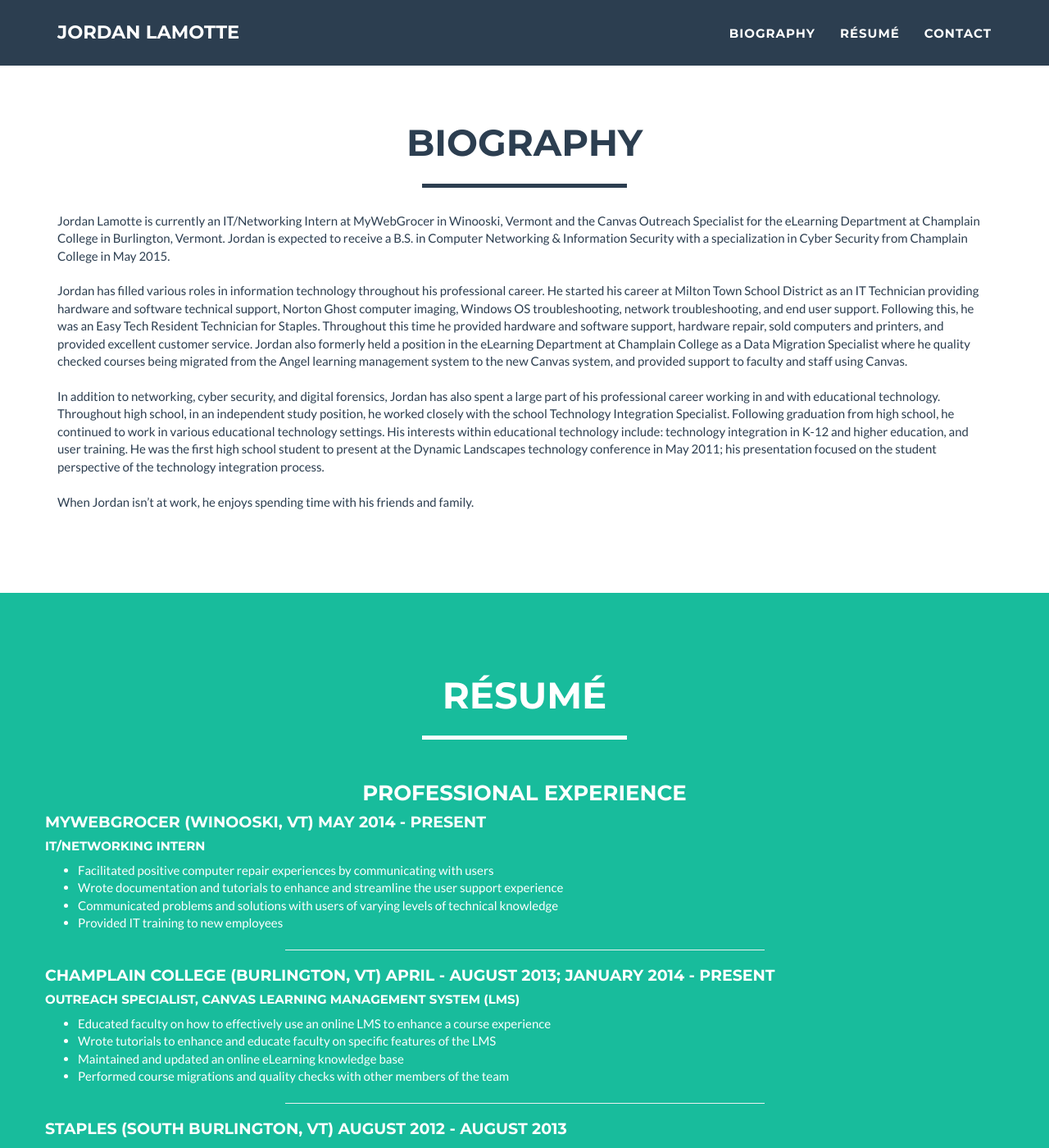
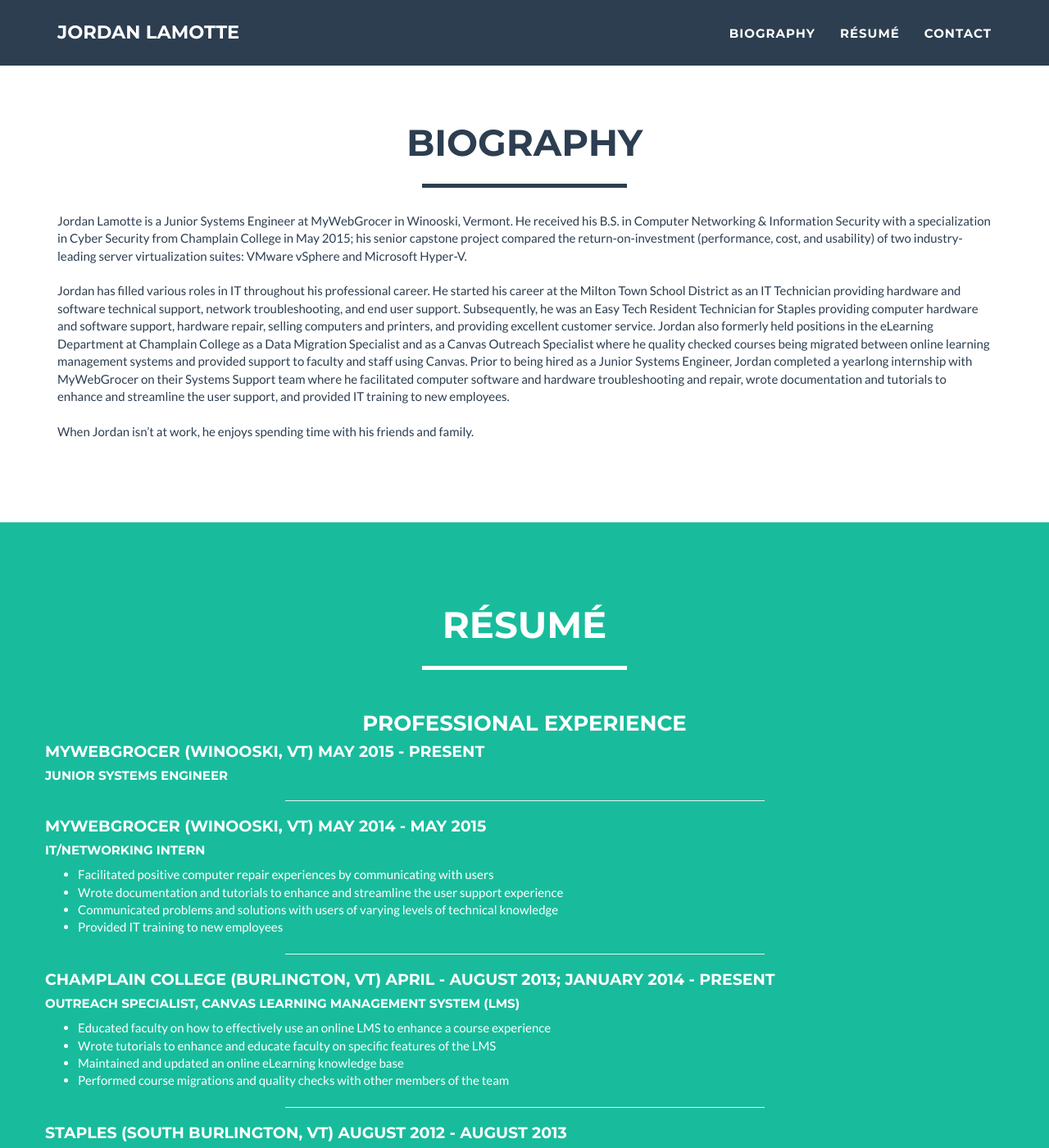
Before and after one commit to lamojo/lamojo.github.io, a Jekyll site: the page built from index.html, in a window 1280 px wide and 1400 px high, scrolled down 710 px. Shown: the whole window at 82% size. Built offline with Jekyll 4.4.1, drawn with Linux system fonts in a browser that asks for light colours.

Commit message:
Updates
Bio and resume updates.

```diff
--- a/_includes/biography.html
+++ b/_includes/biography.html
@@ -17,12 +17,12 @@
                 </div>
             -->
             <div>
-                Jordan Lamotte is currently an IT/Networking Intern at MyWebGrocer in Winooski, Vermont and the Canvas Outreach Specialist for the eLearning Department at Champlain College in Burlington, Vermont. Jordan is expected to receive a B.S. in Computer Networking & Information Security with a specialization in Cyber Security from Champlain College in May 2015.
-            <br><br>
-                Jordan has filled various roles in information technology throughout his professional career. He started his career at Milton Town School District as an IT Technician providing hardware and software technical support, Norton Ghost computer imaging, Windows OS troubleshooting, network troubleshooting, and end user support. Following this, he was an Easy Tech Resident Technician for Staples. Throughout this time he provided hardware and software support, hardware repair, sold computers and printers, and provided excellent customer service. Jordan also formerly held a position in the eLearning Department at Champlain College as a Data Migration Specialist where he quality checked courses being migrated from the Angel learning management system to the new Canvas system, and provided support to faculty and staff using Canvas.
-            <br><br>
-                In addition to networking, cyber security, and digital forensics, Jordan has also spent a large part of his professional career working in and with educational technology.  Throughout high school, in an independent study position, he worked closely with the school Technology Integration Specialist.  Following graduation from high school, he continued to work in various educational technology settings.  His interests within educational technology include: technology integration in K-12 and higher education, and user training.  He was the first high school student to present at the Dynamic Landscapes technology conference in May 2011; his presentation focused on the student perspective of the technology integration process.
-            <br><br>
+                Jordan Lamotte is a Junior Systems Engineer at MyWebGrocer in Winooski, Vermont. He received his B.S. in Computer Networking & Information Security with a specialization in Cyber Security from Champlain College in May 2015; his senior capstone project compared the return-on-investment (performance, cost, and usability) of two industry-leading server virtualization suites: VMware vSphere and Microsoft Hyper-V.
+                <br><br>
+
+                Jordan has filled various roles in IT throughout his professional career. He started his career at the Milton Town School District as an IT Technician providing hardware and software technical support, network troubleshooting, and end user support. Subsequently, he was an Easy Tech Resident Technician for Staples providing computer hardware and software support, hardware repair, selling computers and printers, and providing excellent customer service. Jordan also formerly held positions in the eLearning Department at Champlain College as a Data Migration Specialist and as a Canvas Outreach Specialist where he quality checked courses being migrated between online learning management systems and provided support to faculty and staff using Canvas.  Prior to being hired as a Junior Systems Engineer, Jordan completed a yearlong internship with MyWebGrocer on their Systems Support team where he facilitated computer software and hardware troubleshooting and repair, wrote documentation and tutorials to enhance and streamline the user support, and provided IT training to new employees.
+                <br><br>
+
                 When Jordan isn’t at work, he enjoys spending time with his friends and family.
             </div>
             <!--
--- a/_includes/resume.html
+++ b/_includes/resume.html
@@ -10,7 +10,18 @@
             <div class="row">
                 <!--<iframe="resume.pdf"></iframe>-->
                 <h3 align="center">Professional Experience</h3>
-                    <h4>MyWebGrocer (Winooski, VT) May 2014 - present</h4>
+                    <h4>MyWebGrocer (Winooski, VT) May 2015 - present</h4>
+                    <h5>Junior Systems Engineer</h5>
+                    <!--
+                        <ul>
+                            <li>Facilitated positive computer repair experiences by communicating with users</li>
+                            <li>Wrote documentation and tutorials to enhance and streamline the user support experience</li>
+                            <li>Communicated problems and solutions with users of varying levels of technical knowledge</li>
+                            <li>Provided IT training to new employees</li>
+                        </ul>
+                    -->
+                    <hr width="50%" align="center">
+                    <h4>MyWebGrocer (Winooski, VT) May 2014 - May 2015</h4>
                     <h5>IT/Networking Intern</h5>
                         <ul>
                             <li>Facilitated positive computer repair experiences by communicating with users</li>
```
